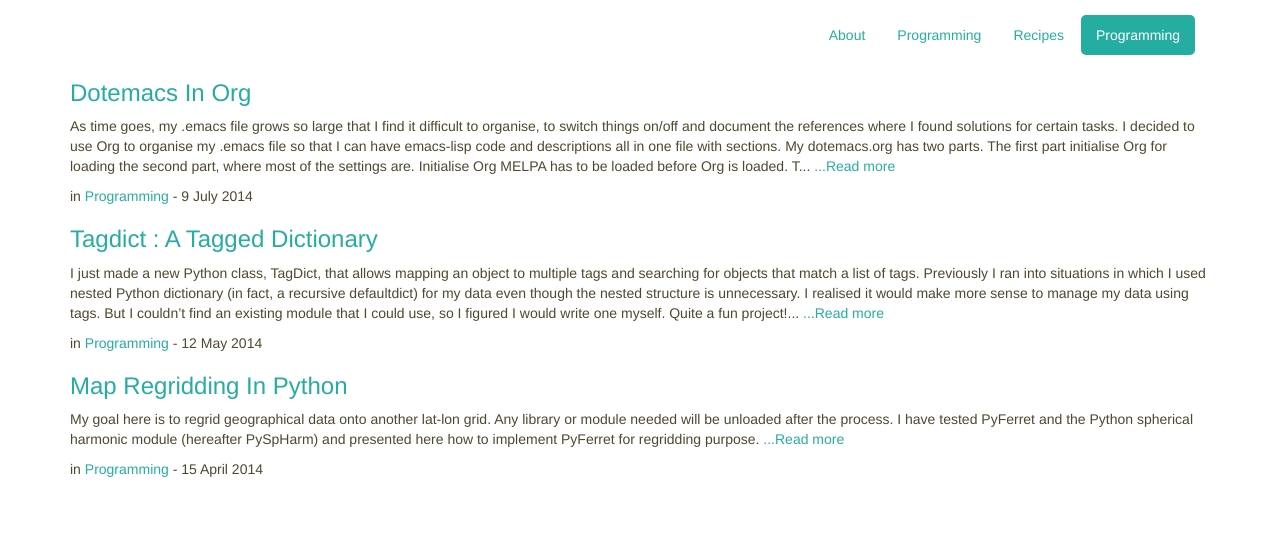
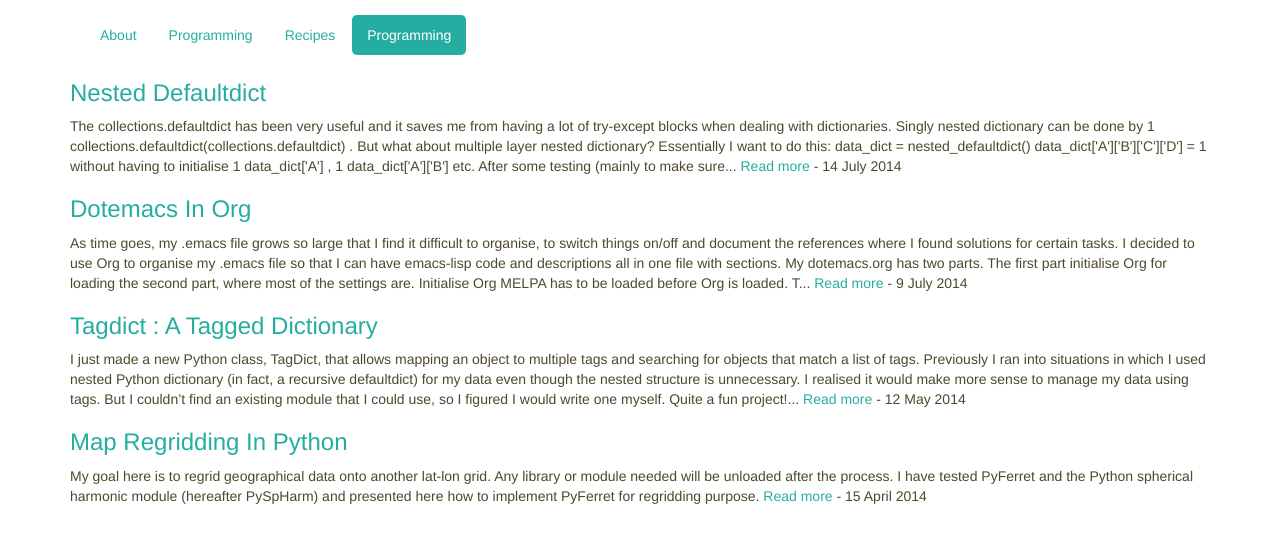
Before and after one commit to kitchoi/kitchoi.github.io, a Jekyll site: the page built from programming.md, in a window 1280 px wide. Shown: the top 543 px of the page. Built offline with Jekyll 4.4.1, drawn with Linux system fonts in a browser that asks for light colours; Markdown is read by kramdown in place of the engine named in the settings.

Commit message:
Small change in layout, added Nested-Defaultdict post

```diff
--- a/_includes/menu-bar.html
+++ b/_includes/menu-bar.html
@@ -9,7 +9,7 @@
 	  </button>
 	</div>
 	<!-- Collect the nav links, forms, and other content for toggling -->
-	<div class="collapse navbar-collapse navbar-right" id="bs-example-navbar-collapse-1">
+	<div class="collapse navbar-collapse navbar-left" id="bs-example-navbar-collapse-1">
 	  <!-- <ul class="nav navbar-nav"> -->
 	  <ul class="nav nav-pills">
             {% if page.url =="/index.html" %}
--- a/_layouts/post-list.html
+++ b/_layouts/post-list.html
@@ -15,11 +15,8 @@
 	  {% assign shortcontentsize = shortcontent | size  %}
 	  {{ shortcontent }}
 	  {% if shortcontentsize < contentsize %}
-	   <a href="{{ post.url }}">...Read more</a>
+	   <a href="{{ post.url }}">Read more</a> - <time>{{ post.date | date: "%e %B %Y" }}</time>
 	  {% endif %}
-	</p>
-	<p>
-	  in <a href='/{{ post.categories[0] }}.html'>{{ post.categories[0] | capitalize }}</a> - <time>{{ post.date | date: "%e %B %Y" }}</time>
 	</p>
 	{% endif %}
 	{% endfor %}
--- /dev/null
+++ b/_posts/2014-07-14-Nested-Defaultdict.md
@@ -0,0 +1,38 @@
+---
+layout: post
+category: programming
+---
+
+The collections.defaultdict has been very useful and it saves me from having a lot of try-except blocks when dealing with dictionaries.  Singly nested dictionary can be done by `collections.defaultdict(collections.defaultdict)`.  But what about multiple layer nested dictionary?
+
+Essentially I want to do this:
+
+{% highlight python %}
+data_dict = nested_defaultdict()
+data_dict['A']['B']['C']['D'] = 1
+{% endhighlight %}
+
+without having to initialise `data_dict['A']`, `data_dict['A']['B']` etc.
+
+After some testing (mainly to make sure the new class is pickle-able), I ended up with this:
+
+{% highlight python %}
+import collections
+import warnings
+
+
+class nested_defaultdict(collections.defaultdict):
+    def __init__(self,default_factory=None):
+        if default_factory is None:
+            # recursively use itself
+            self.default_factory = nested_defaultdict
+        else:
+            # when loading from pickled object,
+            # the default_factory is not None but the nested_defaultdict
+            self.default_factory = default_factory
+            if default_factory != nested_defaultdict:
+                warnings.warn('nested_defaultdict is made to behave'+\
+                                  'like the original defaultdict')
+
+
+{% endhighlight %}
```
Also changed, not shown: _posts/2014-04-15-Map-Regridding-in-Python.md (+2 -2 lines), index.md (+3 -2 lines).
